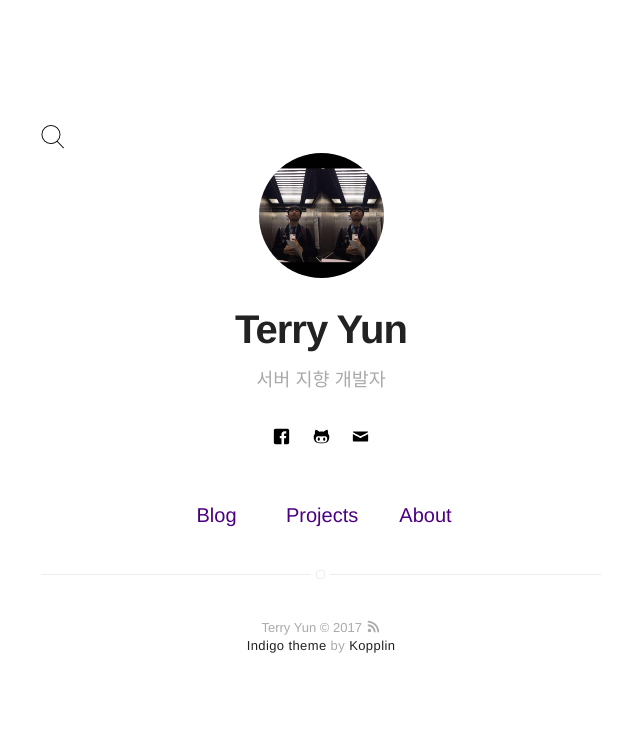
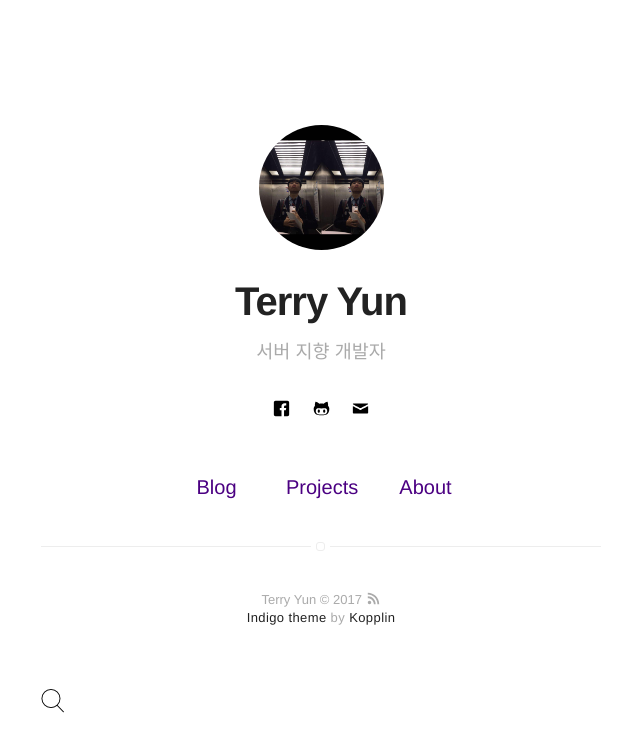
Before and after one commit to CHANMYUNG/nooheat.github.io, a Jekyll site: the page built from index.html, in a window 1280 px wide. Shown: the top 752 px of the page, without its empty margins (319-959 px from the left). Built offline with Jekyll 4.4.1, drawn with Linux system fonts in a browser that asks for light colours.

Commit message:
profile update

```diff
--- a/_layouts/default.html
+++ b/_layouts/default.html
@@ -33,14 +33,13 @@ layout: compress
 
             {% if showHeader != true %}
                 <div class="page {{ page.title | downcase }}">
-                <a href="/search/"><img src="/assets/images/icon/search.png"/></a>
             {% else %}
                 <div class="{{ page.title | downcase }}">
-                <a href="/search/"><img src="/assets/images/icon/search.png"/></a>
             {% endif %}
         {% endif %}
 
             {{ content }}
+            <a href="/search/"><img src="/assets/images/icon/search.png"/></a>
         </div>
     </div>
 
```
